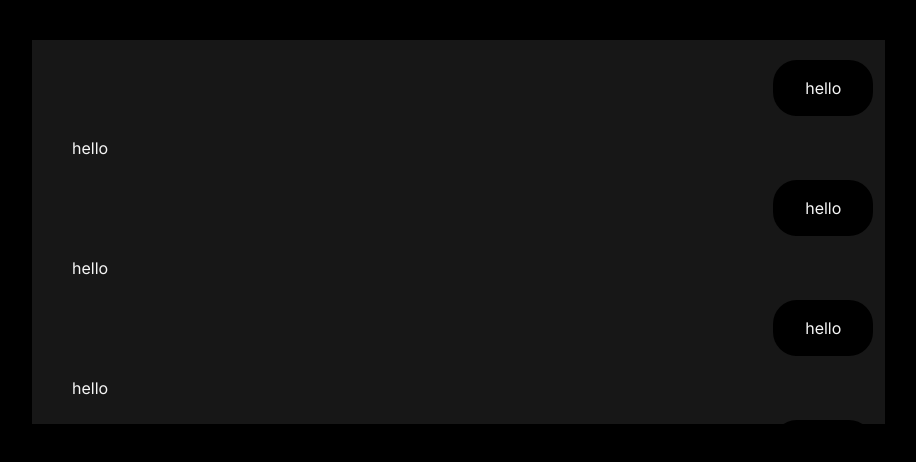
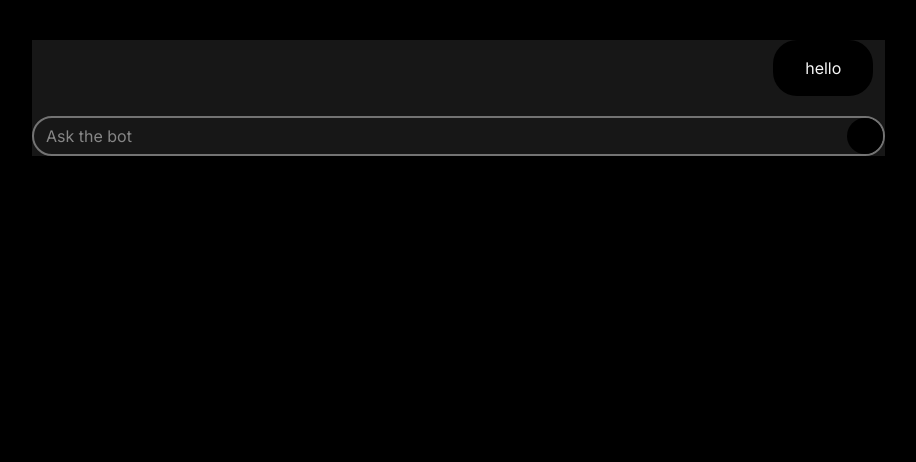
Before and after one commit to LucaIgnatescu/data-service, a Next.js app: page /test in a window 1280 px wide. Shown: the top 462 px of the page, without its empty margins (8-924 px from the left). Built offline with nearby package versions, Linux system fonts and the light colour scheme.

Commit message:
added basic chat functionality

```diff
--- a/components/Chat.tsx
+++ b/components/Chat.tsx
@@ -3,14 +3,14 @@
 import { MessageParam } from "@anthropic-ai/sdk/resources";
 import { useState } from "react";
 import { z } from "zod";
+import { ChatBox } from "./Chatbox";
 
 const textMessageSchema = z.object({
-
   role: z.enum(["user", "assistant"]),
   content: z.string(),
-},
+});
 
-);
+export type Role = "user" | "assistant";
 
 export type TextMessageSchema = z.infer<typeof textMessageSchema>;
 
@@ -20,177 +20,21 @@ export default function Chat() {
       role: "user",
       content: "hello",
     },
-    {
-      role: "assistant",
-      content: "hello",
-    },
-    {
-      role: "user",
-      content: "hello",
-    },
-    {
-      role: "assistant",
-      content: "hello",
-    },
-    {
-      role: "user",
-      content: "hello",
-    },
-    {
-      role: "assistant",
-      content: "hello",
-    },
-    {
-      role: "user",
-      content: "hello",
-    },
-    {
-      role: "assistant",
-      content: "hello",
-    },
-    {
-      role: "user",
-      content: "hello",
-    },
-    {
-      role: "assistant",
-      content: "hello",
-    },
-    {
-      role: "user",
-      content: "hello",
-    },
-    {
-      role: "assistant",
-      content: "hello",
-    },
-    {
-      role: "user",
-      content: "hello",
-    },
-    {
-      role: "assistant",
-      content: "hello",
-    },
-    {
-      role: "user",
-      content: "hello",
-    },
-    {
-      role: "assistant",
-      content: "hello",
-    },
-    {
-      role: "user",
-      content: "hello",
-    },
-    {
-      role: "assistant",
-      content: "hello",
-    },
-    {
-      role: "user",
-      content: "hello",
-    },
-    {
-      role: "assistant",
-      content: "hello",
-    },
-    {
-      role: "user",
-      content: "hello",
-    },
-    {
-      role: "assistant",
-      content: "hello",
-    },
-    {
-      role: "user",
-      content: "hello",
-    },
-    {
-      role: "assistant",
-      content: "hello",
-    },
-    {
-      role: "user",
-      content: "hello",
-    },
-    {
-      role: "assistant",
-      content: "hello",
-    },
-    {
-      role: "user",
-      content: "hello",
-    },
-    {
-      role: "assistant",
-      content: "hello",
-    },
-    {
-      role: "user",
-      content: "hello",
-    },
-    {
-      role: "assistant",
-      content: "hello",
-    },
-    {
-      role: "user",
-      content: "hello",
-    },
-    {
-      role: "assistant",
-      content: "hello",
-    },
-    {
-      role: "user",
-      content: "hello",
-    },
-    {
-      role: "assistant",
-      content: "hello",
-    },
-    {
-      role: "user",
-      content: "hello",
-    },
-    {
-      role: "assistant",
-      content: "hello",
-    },
-    {
-      role: "user",
-      content: "hello",
-    },
-    {
-      role: "assistant",
-      content: "hello",
-    },
-    {
-      role: "user",
-      content: "hello",
-    },
-    {
-      role: "assistant",
-      content: "hello",
-    },
-    {
-      role: "user",
-      content: "hello",
-    },
-    {
-      role: "assistant",
-      content: "hello",
-    },
   ]);
+
+  const addMessage = (message: string, role: Role) => {
+    setMessages(messages => [...messages, { role, content: message }]);
+  };
+
   return (
-    <div className="w-full h-full overflow-y-auto max-h-96">
-      {messages.map((message, i) => message.role === "user"
-        ? <UserMessage text={message.content} key={i} />
-        : <BotMessage text={message.content} key={i} />)}
+    <div className="w-full h-full">
+      <div>
+        {messages.map((message, i) => message.role === "user"
+          ? <UserMessage text={message.content} key={i} />
+          : <BotMessage text={message.content} key={i} />)}
 
+      </div>
+      <ChatBox addMessage={addMessage} />
     </div>
   );
 }
--- /dev/null
+++ b/components/Chatbox.tsx
@@ -0,0 +1,27 @@
+import { useState } from "react";
+import { Role } from "./Chat";
+
+export function ChatBox({ addMessage }: { addMessage: (message: string, type: Role) => void }) {
+  const [userMessage, setUserMessage] = useState("");
+
+  return (
+
+    <form
+      onSubmit={(e) => {
+        e.preventDefault();
+        addMessage(userMessage, "user");
+        setUserMessage("");
+      }}
+      className="rounded-full focus:outline-none border-neutral-500 border-2 flex flex-row justify-between h-10"
+    >
+      <input
+        className="w-full h-full focus:outline-none p-3"
+        value={userMessage}
+        onChange={e => setUserMessage(e.target.value)}
+        placeholder="Ask the bot"
+      />
+      <button type="submit" disabled={userMessage === ""} className="rounded-full h-full aspect-square bg-white disabled:bg-black" />
+
+    </form>
+  );
+}
```
